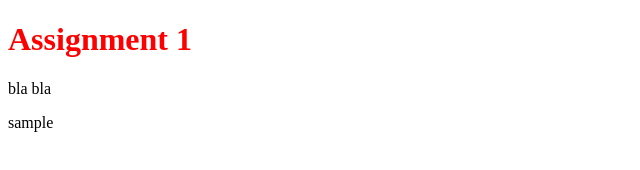
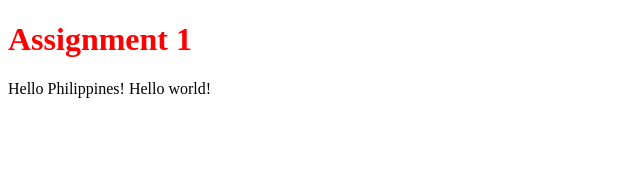
Before and after one commit to zchnylerq/Icreatechs.github.io, a plain HTML site: page index.html in a window 1280 px wide. Shown: the whole page, without its empty margins (0-640 px from the left). Drawn offline with Linux system fonts and the light colour scheme.

Commit message:
index.html

```diff
--- a/index.html
+++ b/index.html
@@ -10,8 +10,7 @@
 
 <body>
     <h1>Assignment 1</h1>
-    <p>bla bla </p>
-    <p>sample</p>
+    <p> Hello Philippines! Hello world! </p>
 </body>
 
 </html>
```
